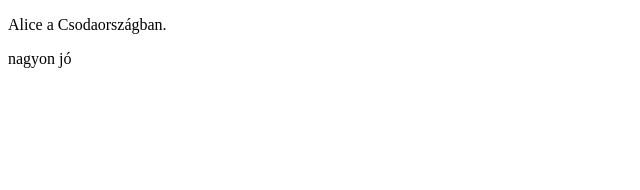
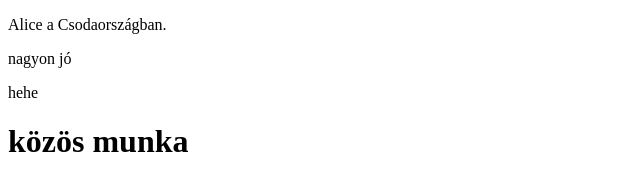
Before and after one commit to aliiiiiizz/KozosRepoSandorral, a plain HTML site: page index.html in a window 1280 px wide. Shown: the whole page, without its empty margins (0-640 px from the left). Drawn offline with Linux system fonts and the light colour scheme.

Commit message:
sokkal tobb

```diff
--- a/index.html
+++ b/index.html
@@ -6,9 +6,11 @@
     <title>közös munka Alizzal</title>
     </head>
     <body>
-
         <p>Alice a Csodaországban.</p>
         <p>nagyon jó</p>
-
+        <p>hehe</p>
     </body>
+    <header>
+        <h1>közös munka</h1>
+    </header>
 </html>
```
